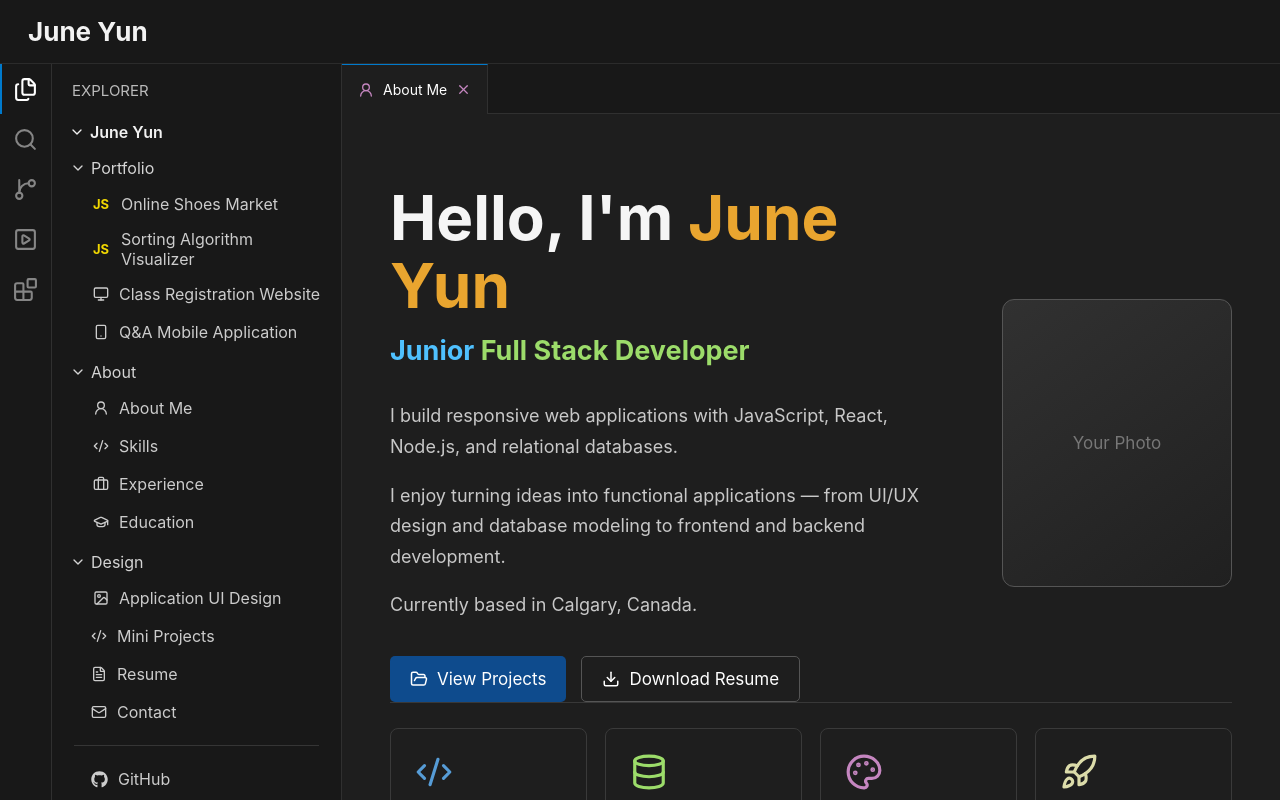
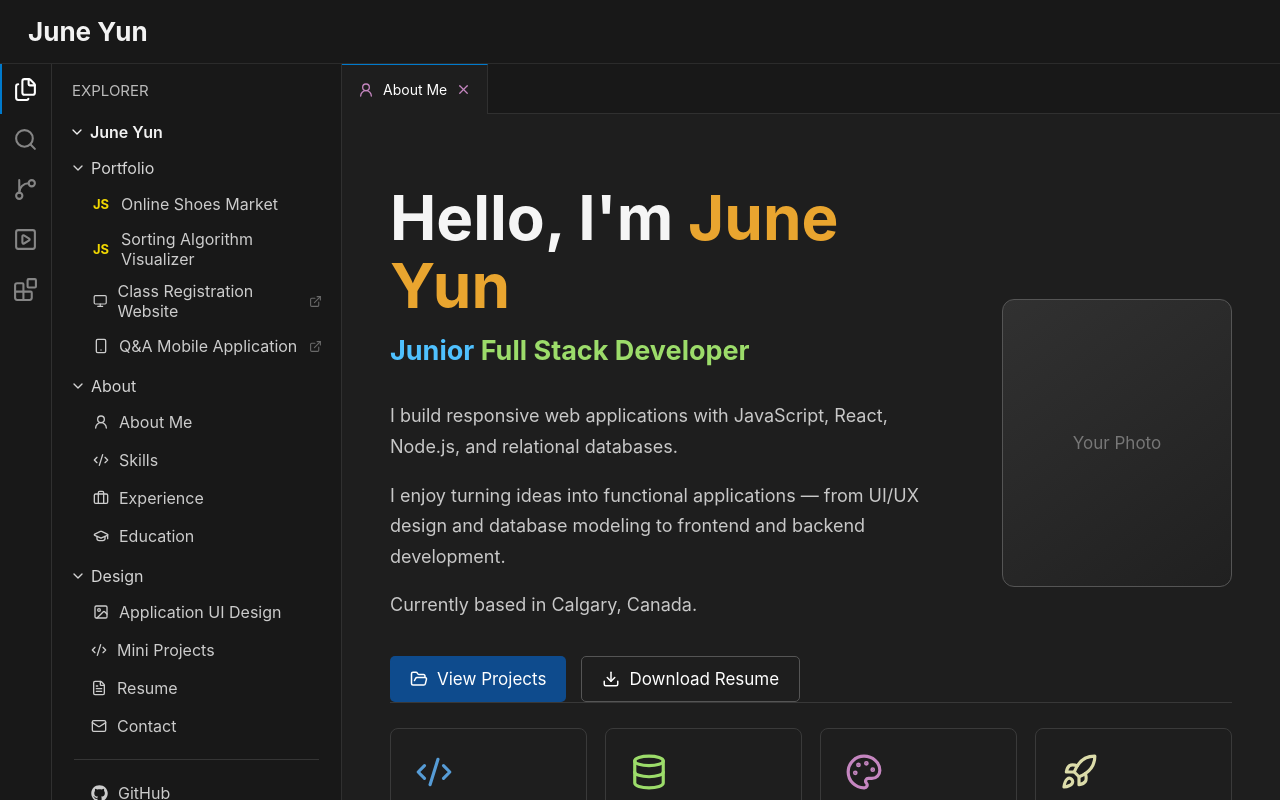
Before and after one commit to JuneYunDev/JunePortfoiloWebsite, a React (Vite) app: page / in a window 1280 px wide. Shown: the top 800 px of the page. Built offline with nearby package versions, Linux system fonts and the light colour scheme.

Commit message:
Fix design on explorer bar

```diff
--- a/src/components/layout/EditorTabs.jsx
+++ b/src/components/layout/EditorTabs.jsx
@@ -79,20 +79,6 @@ function EditorTabs() {
           type: "react",
           icon: <Monitor size={16} />,
         };
-
-      case "/projects/qa-mobile":
-        return {
-          label: "QAMobileApp.jsx",
-          type: "mobile",
-          icon: <Smartphone size={16} />,
-        };
-
-      default:
-        return {
-          label: "NotFound",
-          type: "default",
-          icon: <FileText size={16} />,
-        };
     }
   };
 
--- a/src/components/layout/Explorer.jsx
+++ b/src/components/layout/Explorer.jsx
@@ -1,5 +1,6 @@
 import { useState } from "react";
 import { Link } from "react-router-dom";
+import { ExternalLink } from "lucide-react";
 
 import {
   ChevronDown,
@@ -91,7 +92,13 @@ function Explorer() {
                     className="explorer__item"
                   >
                     {getProjectIcon(project.type)}
+
                     <span>{project.name}</span>
+
+                    <ExternalLink
+                      size={13}
+                      className="explorer__external-icon"
+                    />
                   </a>
                 ) : (
                   <Link
--- a/src/styles/layout.css
+++ b/src/styles/layout.css
@@ -272,6 +272,16 @@
   color: #c586c0;
 }
 
+.explorer__external-icon {
+  margin-left: auto;
+  opacity: 0.45;
+  flex-shrink: 0;
+}
+
+.explorer__item:hover .explorer__external-icon {
+  opacity: 1;
+}
+
 /* Status Bar */
 
 .status-bar {
```
